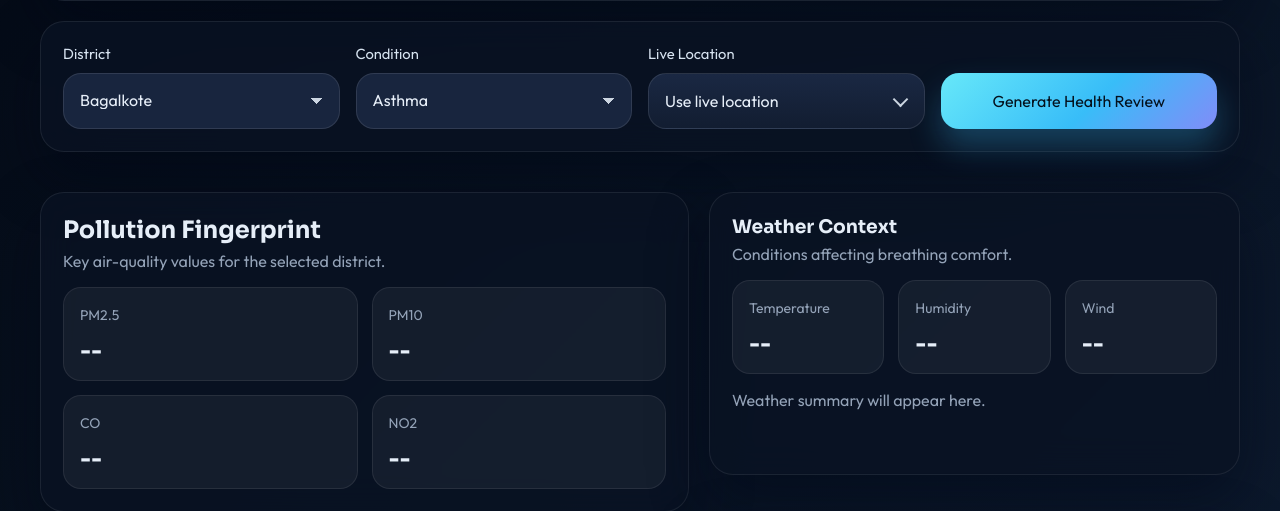
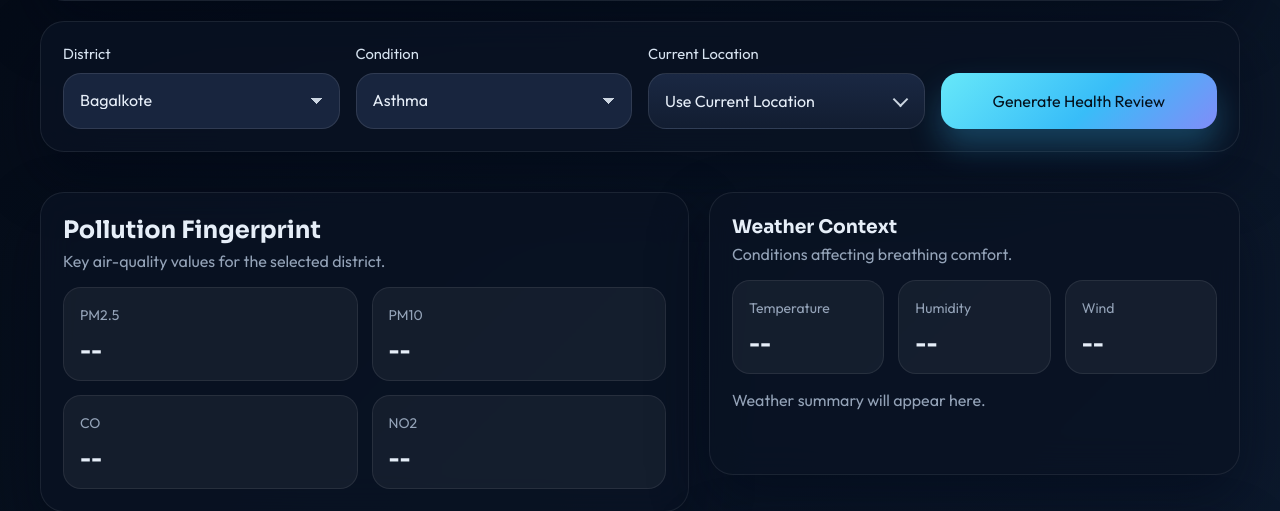
Before and after one commit to GowthamVeeraiah/Mini-Project-AQI, a Flask app: page / in a window 1280 px wide. Shown: the part 623-1134 px from the top of the page. Run offline with Flask 3, Linux system fonts and the light colour scheme.

Commit message:
Update index.html

```diff
--- a/templates/index.html
+++ b/templates/index.html
@@ -434,10 +434,11 @@
         </select>
       </div>
 
-      <div class="field">
-        <label for="locationBtn">Live Location</label>
-        <button id="locationBtn" type="button" class="location-btn" onclick="useLiveLocation()">Use live location</button>
-      </div>
+ <div class="field">
+  <label for="locationBtn">Current Location</label>
+  <button id="locationBtn" type="button" class="location-btn" onclick="useLiveLocation()">Use Current Location</button>
+</div>
+
 
       <div class="field">
         <label>&nbsp;</label>
```
